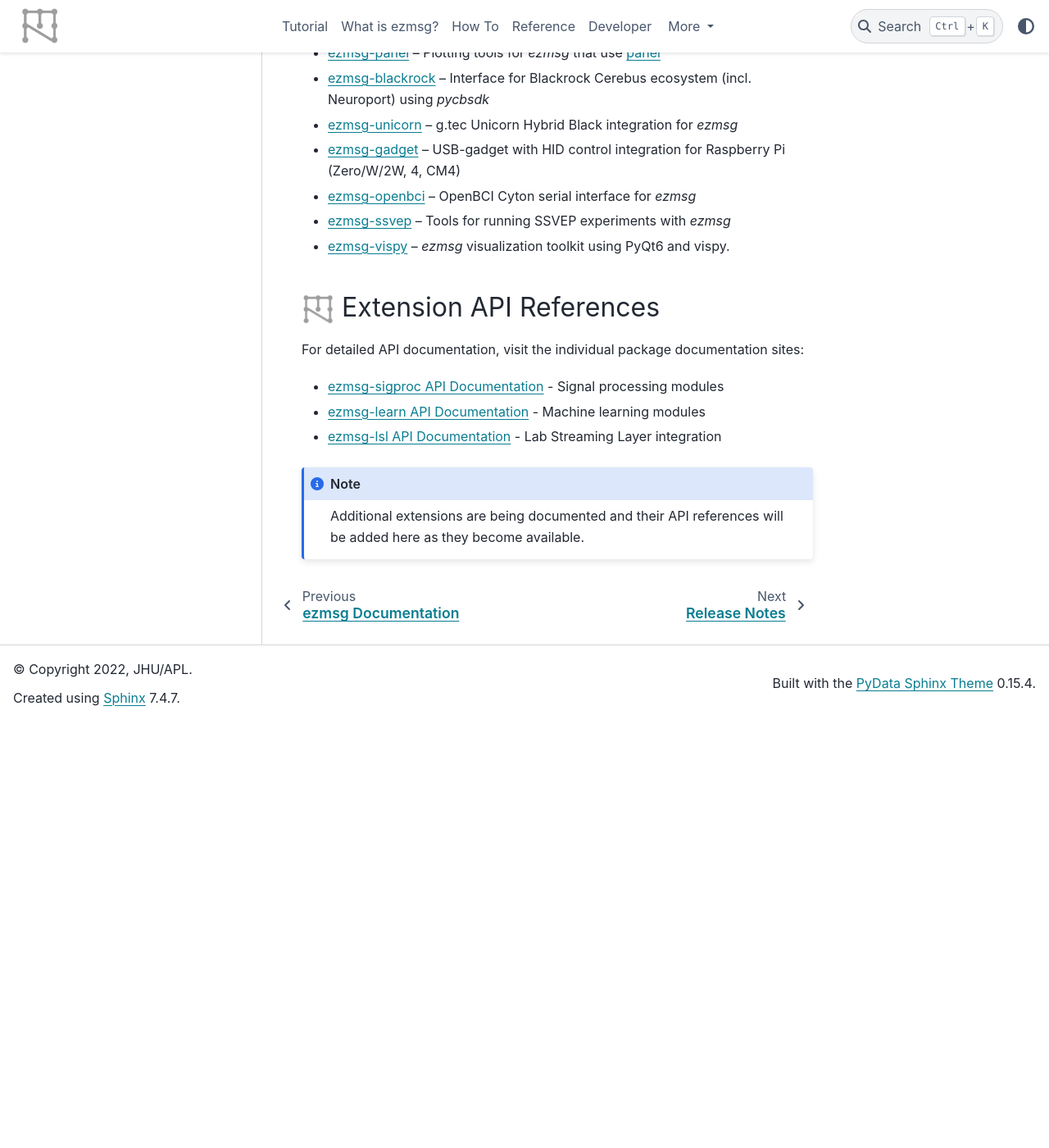
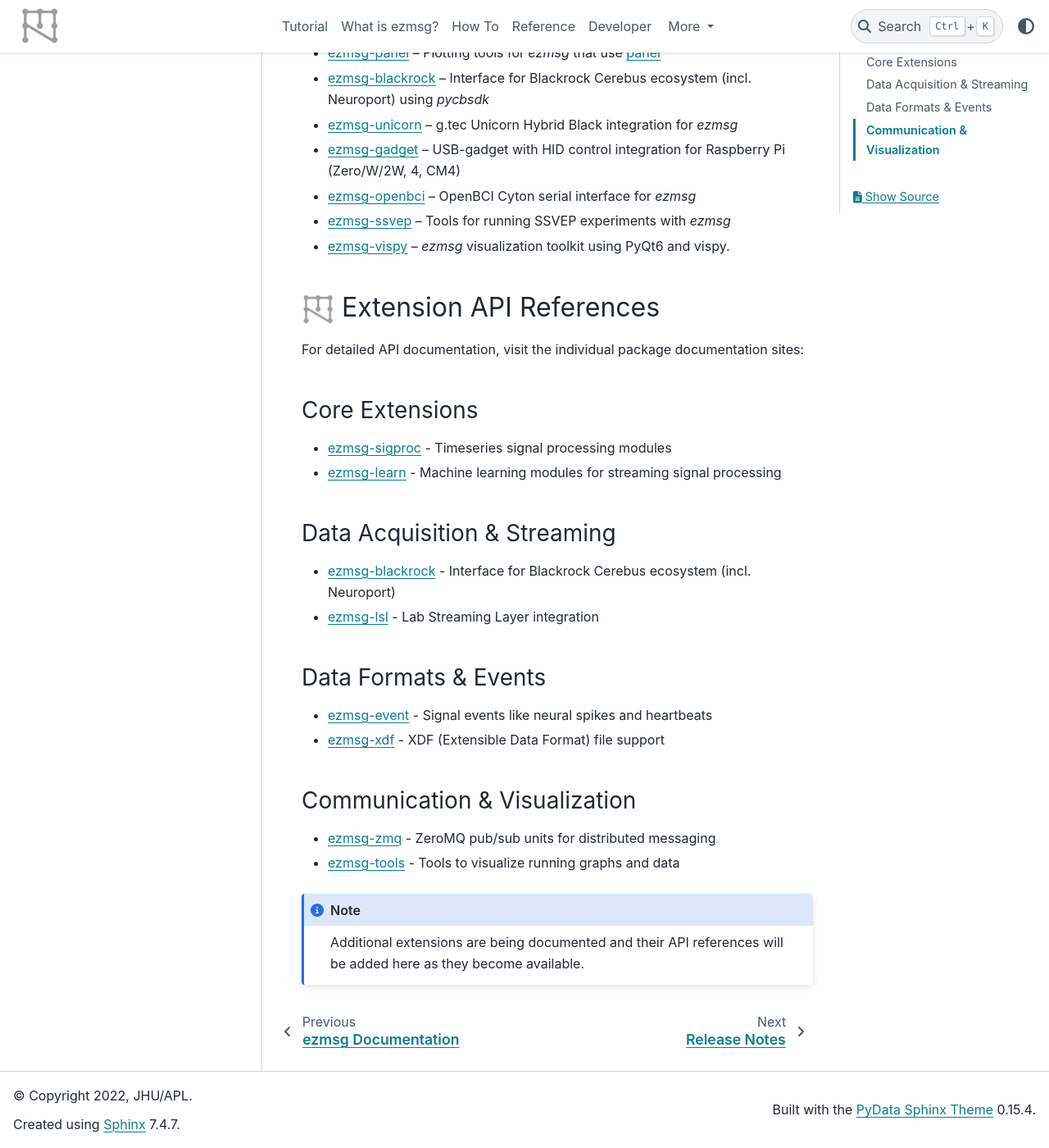
Before and after one commit to ezmsg-org/ezmsg-org.github.io, a Sphinx documentation site: the page built from docs/source/extensions/content-extensions.rst, in a window 1280 px wide and 1400 px high, scrolled down 756 px. Shown: the whole window at 82% size. Built offline with Sphinx 7.4.7 and the PyData theme 0.15.4, drawn with Linux system fonts in a browser that asks for light colours; before the commit the page ends 1636 px from its top, so only the background shows below that.

Commit message:
Add more extensions

```diff
--- a/docs/source/conf.py
+++ b/docs/source/conf.py
@@ -42,7 +42,12 @@ intersphinx_mapping = {
     "ezmsg": ("https://www.ezmsg.org/ezmsg/", None),
     "ezmsg.sigproc": ("https://www.ezmsg.org/ezmsg-sigproc/", None),
     "ezmsg.learn": ("https://www.ezmsg.org/ezmsg-learn/", None),
+    "ezmsg.blackrock": ("https://www.ezmsg.org/ezmsg-blackrock/", None),
+    "ezmsg.event": ("https://www.ezmsg.org/ezmsg-event/", None),
     "ezmsg.lsl": ("https://www.ezmsg.org/ezmsg-lsl/", None),
+    "ezmsg.tools": ("https://www.ezmsg.org/ezmsg-tools/", None),
+    "ezmsg.xdf": ("https://www.ezmsg.org/ezmsg-xdf/", None),
+    "ezmsg.zmq": ("https://www.ezmsg.org/ezmsg-zmq/", None),
 }
 intersphinx_disabled_domains = ["std"]
 
--- a/docs/source/extensions/content-extensions.rst
+++ b/docs/source/extensions/content-extensions.rst
@@ -37,9 +37,29 @@ Extensions can be managed manually as well. Here are some of the extensions we m
 
 For detailed API documentation, visit the individual package documentation sites:
 
-* `ezmsg-sigproc API Documentation <https://www.ezmsg.org/ezmsg-sigproc/>`_ - Signal processing modules
-* `ezmsg-learn API Documentation <https://www.ezmsg.org/ezmsg-learn/>`_ - Machine learning modules
-* `ezmsg-lsl API Documentation <https://www.ezmsg.org/ezmsg-lsl/>`_ - Lab Streaming Layer integration
+Core Extensions
+===============
+
+* `ezmsg-sigproc <https://www.ezmsg.org/ezmsg-sigproc/>`_ - Timeseries signal processing modules
+* `ezmsg-learn <https://www.ezmsg.org/ezmsg-learn/>`_ - Machine learning modules for streaming signal processing
+
+Data Acquisition & Streaming
+=============================
+
+* `ezmsg-blackrock <https://www.ezmsg.org/ezmsg-blackrock/>`_ - Interface for Blackrock Cerebus ecosystem (incl. Neuroport)
+* `ezmsg-lsl <https://www.ezmsg.org/ezmsg-lsl/>`_ - Lab Streaming Layer integration
+
+Data Formats & Events
+======================
+
+* `ezmsg-event <https://www.ezmsg.org/ezmsg-event/>`_ - Signal events like neural spikes and heartbeats
+* `ezmsg-xdf <https://www.ezmsg.org/ezmsg-xdf/>`_ - XDF (Extensible Data Format) file support
+
+Communication & Visualization
+==============================
+
+* `ezmsg-zmq <https://www.ezmsg.org/ezmsg-zmq/>`_ - ZeroMQ pub/sub units for distributed messaging
+* `ezmsg-tools <https://www.ezmsg.org/ezmsg-tools/>`_ - Tools to visualize running graphs and data
 
 .. note::
    Additional extensions are being documented and their API references will be added here as they become available.
```
